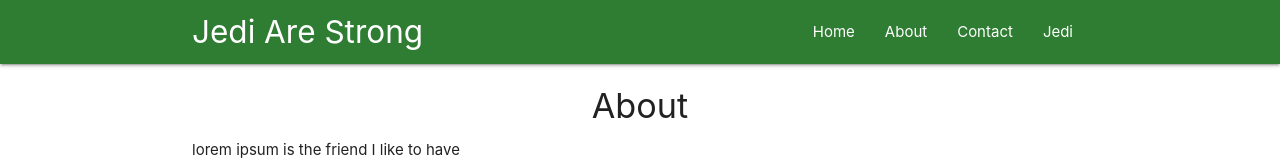
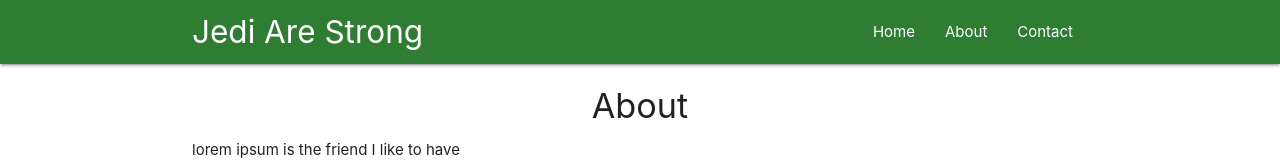
Before and after one commit to kgallagher52/React-Lessons, a React (Create React App) app: page /about in a window 1280 px wide. Shown: the top 160 px of the page. Built offline with nearby package versions, Linux system fonts and the light colour scheme.

Commit message:
NavLink and Link

```diff
--- a/src/components/Navbar.js
+++ b/src/components/Navbar.js
@@ -1,4 +1,5 @@
 import React from 'react';
+import { Link, NavLink } from 'react-router-dom';
 
 const Navbar = () => {
     return (
@@ -6,10 +7,11 @@
             <div className="container">
                 <a className="brand-logo">Jedi Are Strong</a>
                 <ul className="right">
-                    <li><a href="/">Home</a></li>
-                    <li><a href="/about">About</a></li>
-                    <li><a href="/contact">Contact</a></li>
-                    <li><a href="/jedi">Jedi</a></li>
+                {/* Link makes it so the page does not always reload */}
+                    <li><Link to="/">Home</Link></li>
+                    {/* NavLink Makes it add a active class so you can style it */}
+                    <li><NavLink to="/about">About</NavLink></li>
+                    <li><NavLink to="/contact">Contact</NavLink></li>
 
 
                 </ul>
```
